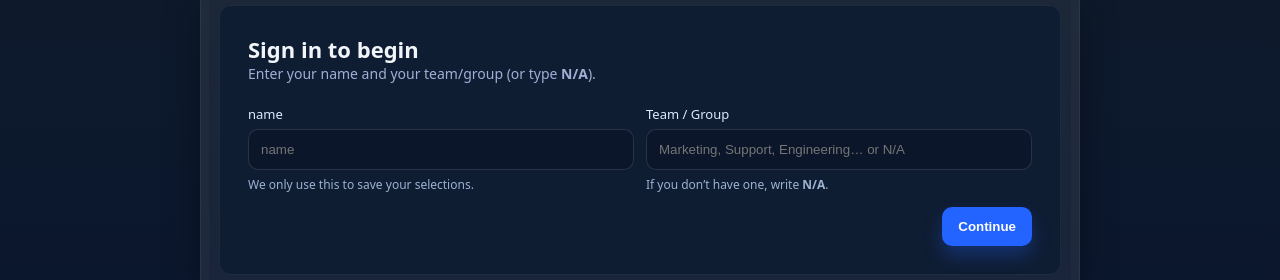
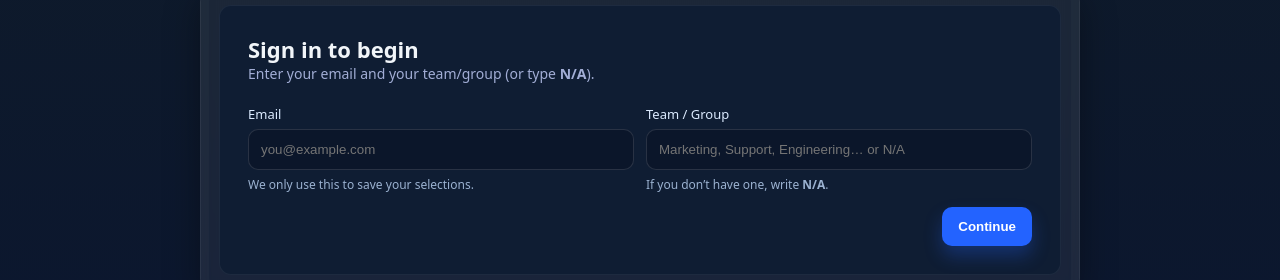
Before and after one commit to javaughnfew6-dot/Azoul--workershild, a plain HTML site: page index.html in a window 1280 px wide. Shown: the part 288-568 px from the top of the page. Drawn offline with Linux system fonts and the light colour scheme.

Commit message:
Update index.html

```diff
--- a/index.html
+++ b/index.html
@@ -205,15 +205,15 @@
           <div class="h">
             <div>
               <div class="t">Sign in to begin</div>
-              <div class="sub">Enter your name and your team/group (or type <b>N/A</b>).</div>
+              <div class="sub">Enter your email and your team/group (or type <b>N/A</b>).</div>
             </div>
           </div>
 
           <form id="introForm" novalidate>
             <div class="grid">
               <div>
-                <label for="name">name</label>
-                <input class="input" id="name" name="name" type="name" placeholder="name" required />
+                <label for="email">Email</label>
+                <input class="input" id="email" name="email" type="email" placeholder="you@example.com" required />
                 <div class="hint">We only use this to save your selections.</div>
               </div>
               <div>
```
